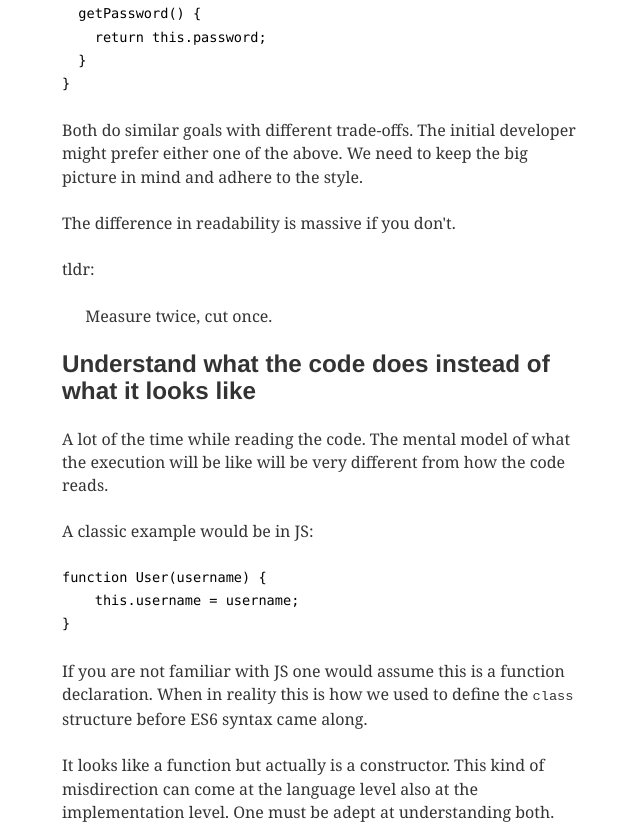
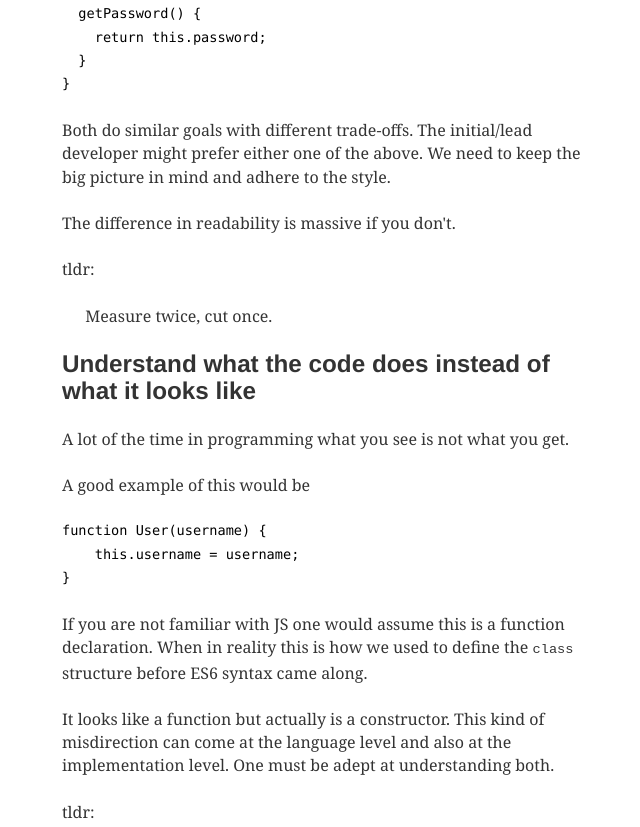
Before and after one commit to varenya/elpsykongroo, a Gatsby site: page /underappreciated-skills-of-dev/ in a window 1280 px wide. Shown: the part 1941-2768 px from the top of the page, without its empty margins (317-957 px from the left). Built offline with nearby package versions, Linux system fonts and the light colour scheme; Gatsby itself is replaced by a stand-in of ours; some packages are replaced by stand-ins of ours; code samples lack their colours; what typography-theme-lincoln would draw is missing.

Commit message:
[vt] typos and spelling fixes

````diff
--- a/content/blog/underappreciated-skills-of-dev/index.md
+++ b/content/blog/underappreciated-skills-of-dev/index.md
@@ -74,7 +74,7 @@ class User {
 }
 ```
 
-Both do similar goals with different trade-offs. The initial developer might prefer either one of the above. We need to keep the big picture in mind and adhere to the style.
+Both do similar goals with different trade-offs. The initial/lead developer might prefer either one of the above. We need to keep the big picture in mind and adhere to the style.
 
 The difference in readability is massive if you don't.
 
@@ -84,9 +84,9 @@ tldr:
 
 ## Understand what the code does instead of what it looks like
 
-A lot of the time while reading the code. The mental model of what the execution will be like will be very different from how the code reads.
+A lot of the time in programming what you see is not what you get.
 
-A classic example would be in JS:
+A good example of this would be
 
 ```jsx
 function User(username) {
@@ -96,7 +96,7 @@ function User(username) {
 
 If you are not familiar with JS one would assume this is a function declaration. When in reality this is how we used to define the `class` structure before ES6 syntax came along.
 
-It looks like a function but actually is a constructor.  This kind of misdirection can come at the language level also at the implementation level. One must be adept at understanding both.
+It looks like a function but actually is a constructor.  This kind of misdirection can come at the language level and also at the implementation level. One must be adept at understanding both.
 
 tldr:
 
@@ -125,11 +125,10 @@ Ans:
 
 ![https://media.giphy.com/media/QMHoU66sBXqqLqYvGO/giphy.gif](https://media.giphy.com/media/QMHoU66sBXqqLqYvGO/giphy.gif)
 
-So anything in your codebase that you are able to read and understand quickly. Which just works? - It's boring, but it's the coolest thing you have just witnessed.
+So anything in your codebase that you are able to read, understand quickly and it just works? - It's boring, but it's the coolest thing you have just witnessed.
 
-> Boring is good.
 
-> “Simplicity is a great virtue but it requires hard work to achieve it and education to appreciate it. And to make matters worse: complexity sells better. - Edser W. Dijkstra”
+> “Simplicity is a great virtue but it requires hard work to achieve it and education to appreciate it. And to make matters worse: complexity sells better. - Edsger W. Dijkstra”
 
 And whenever ***simplicity*** is mentioned in software I try and include this talk from **Rich Hickey**:
 
````
